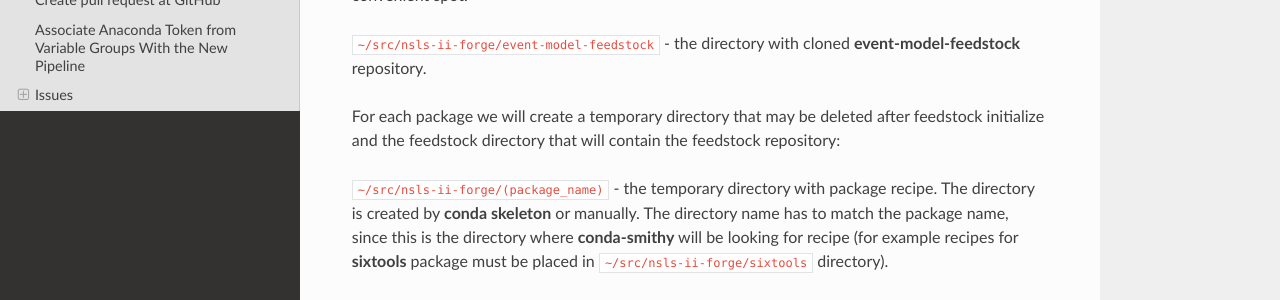
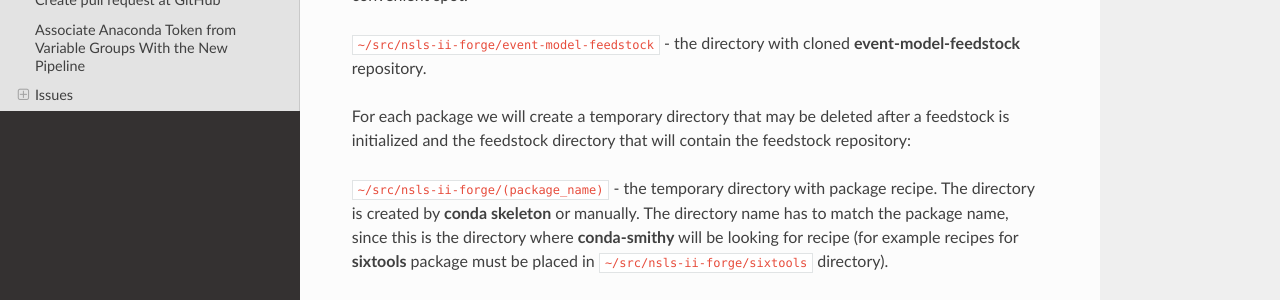
Before and after one commit to nsls-ii-forge/docs, a Sphinx documentation site: the page built from source/creating_packages.rst, in a window 1280 px wide and 900 px high. Shown: the part 401-701 px from the top of the window. Built offline with Sphinx 7.4.7 and the Read the Docs theme 2.0.0, drawn with Linux system fonts in a browser that asks for light colours.

Commit message:
Editing
Co-Authored-By: Maksim Rakitin <mrakitin@users.noreply.github.com>

```diff
--- a/source/creating_packages.rst
+++ b/source/creating_packages.rst
@@ -21,7 +21,7 @@ directory may have arbitrary name and placed in any convenient spot.
 the directory with cloned **event-model-feedstock** repository.
 
 For each package we will create a temporary directory that may be deleted
-after feedstock initialize and the feedstock directory that will contain
+after a feedstock is initialized and the feedstock directory that will contain
 the feedstock repository:
 
 ``~/src/nsls-ii-forge/(package_name)`` -
```
